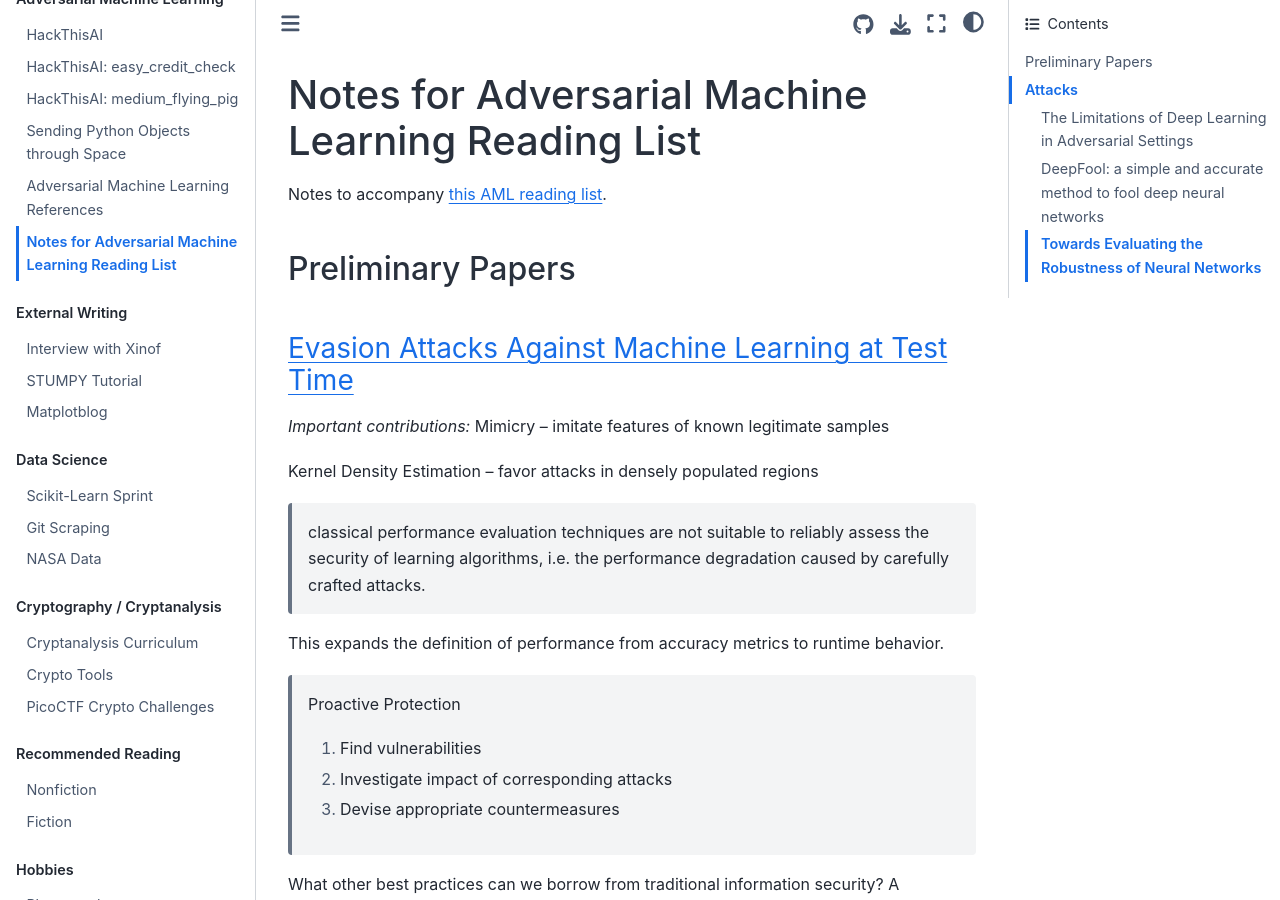
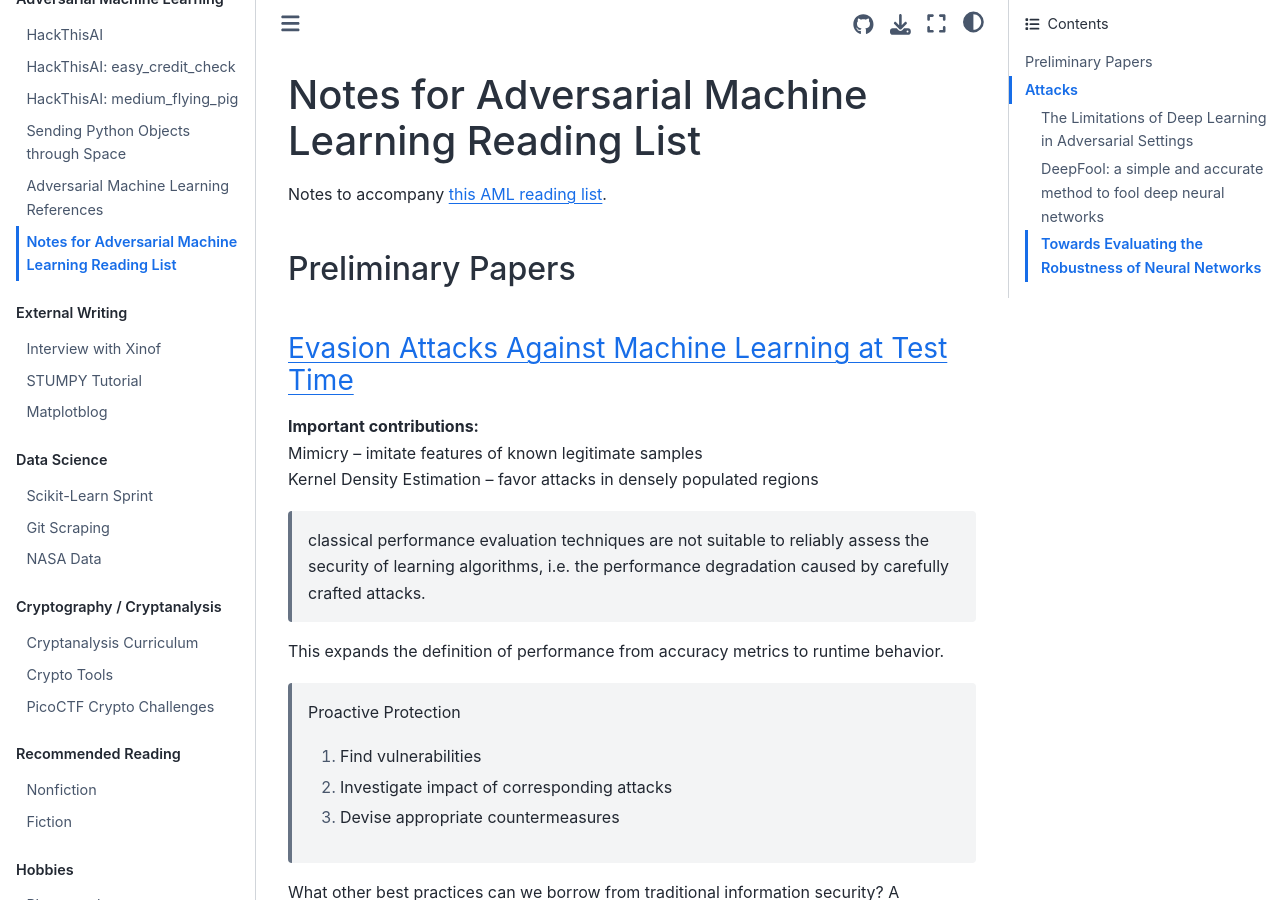
Before and after one commit to JosephTLucas/blog, a Jupyter Book: the page built from content/aml_reading_notes.md, in a window 1280 px wide and 900 px high. Built offline with Jupyter Book 1.0.4 settings and Sphinx 7.4.7 and the Sphinx Book theme 1.1.4, drawn with Linux system fonts in a browser that asks for light colours.

Commit message:
fix formatting

```diff
--- a/content/aml_reading_notes.md
+++ b/content/aml_reading_notes.md
@@ -6,9 +6,8 @@ Notes to accompany [this AML reading list](https://nicholas.carlini.com/writing/
 
 ### [Evasion Attacks Against Machine Learning at Test Time](https://arxiv.org/pdf/1708.06131.pdf)
 
-*Important contributions:*
+**Important contributions:**
 Mimicry -- imitate features of known legitimate samples
-
 Kernel Density Estimation -- favor attacks in densely populated regions
 
 > classical performance evaluation techniques are not suitable to reliably assess the security of learning algorithms, i.e. the performance degradation caused by carefully crafted attacks.
```
